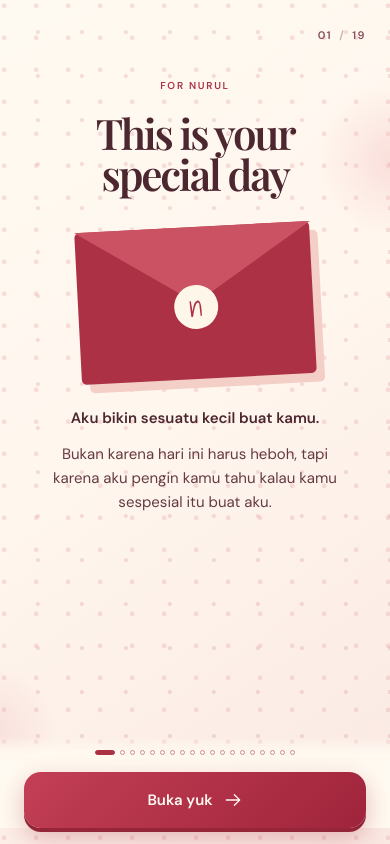
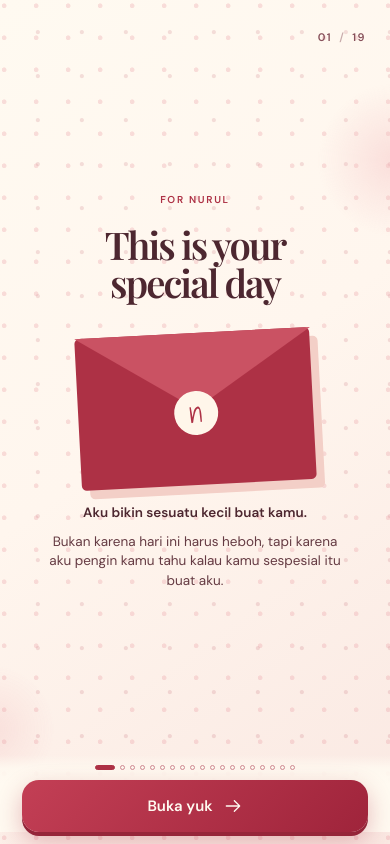
Before and after one commit to ryannsyauqi/nurul-birthday, a React (Vite) app: page / in a window 390 px wide. Built offline with nearby package versions, Linux system fonts and the light colour scheme; a web font is replaced by a local one.

Commit message:
Optimize fixed mobile birthday layout

```diff
--- a/src/Prototype.tsx
+++ b/src/Prototype.tsx
@@ -1,18 +1,17 @@
 import { ArrowLeftIcon, ArrowRightIcon, ChevronRightIcon } from "@radix-ui/react-icons";
 import { AnimatePresence, motion } from "motion/react";
 import { useState } from "react";
-import { MobileScroll } from "./mobile";
 
 type Slide = { kind: "reveal" | "letter" | "wish" | "memory" | "bangkok" | "collage" | "dream" | "ending"; eyebrow: string; title: string; copy: string[]; label?: string; note?: string; image?: string; collage?: { src: string; alt: string }[] };
 
 const slides: Slide[] = [
   { kind: "reveal", eyebrow: "for nurul", title: "This is your\nspecial day", copy: ["Aku bikin sesuatu kecil buat kamu.", "Bukan karena hari ini harus heboh, tapi karena aku pengin kamu tahu kalau kamu sespesial itu buat aku."], label: "Buka yuk" },
   { kind: "letter", eyebrow: "20 september", title: "Happy Birthday,\nMy Wife", copy: ["Nurul Rizki Yanti", "Makasih ya udah jadi istri, teman, tempat cerita, dan partner paling seru buat aku. Semoga malam ini kamu senang, dan semoga kamu selalu inget kalau aku sayang banget sama kamu."], image: "/photos/nurul-rizki-yanti.jpg" },
-  { kind: "wish", eyebrow: "a little wish for you · 01", title: "Semoga kamu\nselalu bahagia", copy: ["Aku pengin kamu selalu ngerasa dicintai, bahkan di hari yang biasa-biasa aja.", "Bukan cuma pas ulang tahun atau pas ada kejutan. Karena buat aku, punya kamu itu selalu sesuatu yang patut dirayain."] },
-  { kind: "wish", eyebrow: "a little wish for you · 02", title: "Semoga kamu\ndapetin yang kamu mau", copy: ["Semoga pelan-pelan kamu bisa dapetin hal-hal yang kamu mau.", "Mau itu mimpi besar, keinginan kecil, atau sesuatu yang selama ini kamu simpan sendiri. Aku bakal tetap di sini, dukung kamu dan bangga sama kamu."] },
-  { kind: "wish", eyebrow: "a little wish for you · 03", title: "Semoga kamu\nnggak capek sendiri", copy: ["Kalau lagi capek, jangan ngerasa harus kuat sendiri ya.", "Kamu selalu bisa cerita, ngeluh, atau cuma diem bareng aku. Aku pengin kamu ngerasa rumah itu ada di kita."] },
-  { kind: "wish", eyebrow: "a little wish for you · 04", title: "Semoga kita\ntetap seru kayak gini", copy: ["Semoga kita nggak berhenti ketawa karena hal receh, ngobrol random, dan saling gangguin.", "Hidup mungkin nanti makin sibuk, tapi aku pengin kita tetap punya waktu buat jadi ‘kita’." ] },
-  { kind: "wish", eyebrow: "a little wish for you · 05", title: "Semoga tahun ini\nbaik sama kamu", copy: ["Semoga di umur yang baru ini, kamu ketemu lebih banyak hal yang bikin kamu happy.", "Lebih banyak momen yang bikin kamu bangga sama diri sendiri. Dan lebih banyak alasan buat bilang, ‘tahun ini seru juga ya.’"] },
+  { kind: "wish", eyebrow: "", title: "Semoga kamu\nselalu bahagia", copy: ["Aku pengin kamu selalu ngerasa dicintai, bahkan di hari yang biasa-biasa aja.", "Bukan cuma pas ulang tahun atau pas ada kejutan. Karena buat aku, punya kamu itu selalu sesuatu yang patut dirayain."] },
+  { kind: "wish", eyebrow: "", title: "Semoga kamu\ndapetin yang kamu mau", copy: ["Semoga pelan-pelan kamu bisa dapetin hal-hal yang kamu mau.", "Mau itu mimpi besar, keinginan kecil, atau sesuatu yang selama ini kamu simpan sendiri. Aku bakal tetap di sini, dukung kamu dan bangga sama kamu."] },
+  { kind: "wish", eyebrow: "", title: "Semoga kamu\nnggak capek sendiri", copy: ["Kalau lagi capek, jangan ngerasa harus kuat sendiri ya.", "Kamu selalu bisa cerita, ngeluh, atau cuma diem bareng aku. Aku pengin kamu ngerasa rumah itu ada di kita."] },
+  { kind: "wish", eyebrow: "", title: "Semoga kita\ntetap seru kayak gini", copy: ["Semoga kita nggak berhenti ketawa karena hal receh, ngobrol random, dan saling gangguin.", "Hidup mungkin nanti makin sibuk, tapi aku pengin kita tetap punya waktu buat jadi ‘kita’." ] },
+  { kind: "wish", eyebrow: "", title: "Semoga tahun ini\nbaik sama kamu", copy: ["Semoga di umur yang baru ini, kamu ketemu lebih banyak hal yang bikin kamu happy.", "Lebih banyak momen yang bikin kamu bangga sama diri sendiri. Dan lebih banyak alasan buat bilang, ‘tahun ini seru juga ya.’"] },
   { kind: "memory", eyebrow: "our memories · 01", title: "It all started\nwith a first date", copy: ["Dari semua hari biasa, ternyata hari itu jadi awal cerita paling penting buat aku."], note: "Foto first date kamu taruh di sini nanti" },
   { kind: "memory", eyebrow: "our memories · 02", title: "Campus life,\nbut with you", copy: ["Banyak hal yang aku inget dari masa itu, tapi kamu tetap jadi bagian favoritnya."], note: "Foto campus life kamu taruh di sini nanti" },
   { kind: "memory", eyebrow: "our memories · 03", title: "Every trip\nwas better with you", copy: ["Tempatnya boleh beda-beda, tapi yang bikin semuanya seru tetap karena ada kamu."], note: "Our trip together", image: "/photos/our-trip.jpg" },
@@ -46,10 +45,10 @@ export default function Prototype() {
   const previous = () => setActive((current) => Math.max(0, current - 1));
   return (
     <div className={`scrapbook-app ${slide.kind}`}>
-    <MobileScroll className="app-screen scrapbook-screen">
+    <div className="app-screen scrapbook-screen">
       <main className="screen-content" aria-live="polite">
         <header className="topbar"><button className="back-button" onClick={previous} disabled={first} aria-label="Kembali"><ArrowLeftIcon /></button><div className="page-count">{String(active + 1).padStart(2, "0")} <span>/</span> {String(slides.length).padStart(2, "0")}</div></header>
-        <AnimatePresence mode="wait"><motion.article className="slide" key={active} initial={{ opacity: 0, y: 18, rotate: active % 2 ? -1.2 : 1.2 }} animate={{ opacity: 1, y: 0, rotate: 0 }} exit={{ opacity: 0, y: -10 }} transition={{ duration: 0.42, ease: [0.22, 1, 0.36, 1] }}>
+        <AnimatePresence initial={false} mode="wait"><motion.article className="slide" key={active} initial={{ opacity: 0, x: 14 }} animate={{ opacity: 1, x: 0 }} exit={{ opacity: 0, x: -10 }} transition={{ duration: 0.24, ease: [0.22, 1, 0.36, 1] }}>
           <p className="eyebrow">{slide.eyebrow}</p><h1>{slide.title.split("\n").map((line) => <span key={line}>{line}</span>)}</h1>
           {slide.kind === "letter" && slide.image && <div className="portrait-card"><img src={slide.image} alt="Nurul Rizki Yanti" /></div>}
           {(slide.kind === "memory" || slide.kind === "bangkok") && <PhotoSlot note={slide.note} image={slide.image} />}
@@ -59,7 +58,7 @@ export default function Prototype() {
           <div className="copy">{slide.copy.map((paragraph) => <p key={paragraph}>{paragraph}</p>)}{slide.note && slide.kind !== "memory" && slide.kind !== "bangkok" && <p className="soft-note">{slide.note}</p>}</div>
         </motion.article></AnimatePresence>
       </main>
-    </MobileScroll>
+    </div>
     <footer className="navigation"><div className="progress" aria-label={`Slide ${active + 1} dari ${slides.length}`}>{slides.map((_, index) => <span className={index === active ? "current" : index < active ? "done" : ""} key={index} />)}</div><button className="next-button" onClick={next}><span className="next-button-content"><span>{slide.label ?? (last ? "Mulai lagi" : "Lanjut")}</span>{last ? <ChevronRightIcon /> : <ArrowRightIcon />}</span></button></footer>
     </div>
   );
--- a/src/prototype.css
+++ b/src/prototype.css
@@ -17,3 +17,19 @@
 .navigation { position: absolute; z-index: 10; left: 0; right: 0; bottom: max(env(safe-area-inset-bottom), 16px); padding: 14px 24px 0; background: linear-gradient(to top, rgba(255,250,241,1) 62%, rgba(255,250,241,.84) 83%, rgba(255,250,241,0)); }.progress { display: flex; gap: 5px; justify-content: center; margin-bottom: 17px; }.progress span { height: 5px; width: 5px; border: 1px solid #ce8991; border-radius: 50%; box-sizing: border-box; }.progress span.done { background: #e8adb0; border-color: #e8adb0; }.progress span.current { background: var(--berry); border-color: var(--berry); width: 20px; border-radius: 9px; }
 .next-button { width: 100%; min-height: 56px; border: 0; border-radius: 17px; background: linear-gradient(135deg, #c33f55, #9f243b); color: #fffaf1; display: grid; place-items: center; padding: 0 20px; font: 600 15px/1 "DM Sans", sans-serif; box-shadow: 0 9px 24px rgba(173,49,69,.32), 0 4px 0 #8f2337; }.next-button-content { display: inline-flex; align-items: center; justify-content: center; gap: 10px; }.next-button:active { transform: translateY(3px); box-shadow: 0 4px 12px rgba(173,49,69,.28), 0 2px 0 #8f2337; }
 @media (max-height: 720px) { .slide { padding-top: 12px; } h1 { font-size: 36px; }.photo-slot { margin-top: 18px; aspect-ratio: 1.35 / 1; }.copy { margin-top: 17px; }.copy p { font-size: 14px; line-height: 1.45; }.envelope { height: 125px; margin-top: 20px; }.envelope::before { border-top-width: 62px; }.envelope-heart { top: 48px; }.wish .slide::before, .letter .slide::before, .ending .slide::before { margin-bottom: 15px; }.navigation { padding-top: 9px; }.progress { margin-bottom: 10px; } }
+
+/* Fixed, one-viewport birthday experience. */
+body { background: #f4efe9; }
+.scrapbook-app { width: min(100%, 390px); height: 100dvh; margin: 0 auto; overflow: hidden; }
+.scrapbook-screen { height: 100%; overflow: hidden; }
+.screen-content { height: 100%; min-height: 0; padding: max(env(safe-area-inset-top), 16px) 24px 118px; overflow: hidden; }
+.slide { min-height: 0; overflow: hidden; padding: 14px 2px 4px; }
+h1 { font-size: clamp(31px, 9.8vw, 42px); }
+.copy { margin-top: 16px; }.copy p { font-size: 13.5px; line-height: 1.45; margin-bottom: 9px; }
+.reveal .slide, .letter .slide, .wish .slide, .dream .slide, .ending .slide { justify-content: center; }
+.wish .slide::before { content: none; display: none; }
+.portrait-card { width: min(142px, 42vw); aspect-ratio: 1 / 1; margin-top: 16px; padding: 7px; }.portrait-card img { object-fit: contain; object-position: center; background: #ecd5c5; }.letter .copy { margin-top: 15px; }
+.photo-slot { width: min(274px, 86vw); align-self: center; margin: 18px auto 0; aspect-ratio: 1.25 / 1; }.bangkok-collage { width: min(236px, 72vw); height: min(225px, 28dvh); flex: 0 0 auto; margin: 18px auto 0; gap: 5px; }.bangkok-collage img { box-shadow: 2px 3px 0 rgba(197, 105, 116, .16); }
+.navigation { bottom: max(env(safe-area-inset-bottom), 12px); padding: 10px 22px 0; }.progress { margin-bottom: 10px; }.next-button { min-height: 52px; }
+@media (min-width: 600px) { #root { min-height: 100dvh; display: grid; place-items: center; }.scrapbook-app { height: min(844px, calc(100dvh - 32px)); border-radius: 24px; box-shadow: 0 18px 50px rgba(78, 39, 48, .17); } }
+@media (max-height: 720px) { .screen-content { padding-bottom: 104px; }.eyebrow { margin-bottom: 10px; }.letter .slide::before, .ending .slide::before { margin-bottom: 8px; }.portrait-card { width: 116px; margin-top: 10px; }.copy { margin-top: 10px; }.copy p { font-size: 12.5px; line-height: 1.36; }.photo-slot { width: min(220px, 70vw); margin-top: 10px; }.bangkok-collage { width: min(190px, 58vw); height: min(170px, 26dvh); margin-top: 10px; }.dream-tag { margin-top: 14px; padding: 12px; font-size: 24px; }.envelope { transform: scale(.8) rotate(-3deg); margin: 5px auto -10px; } }
```
